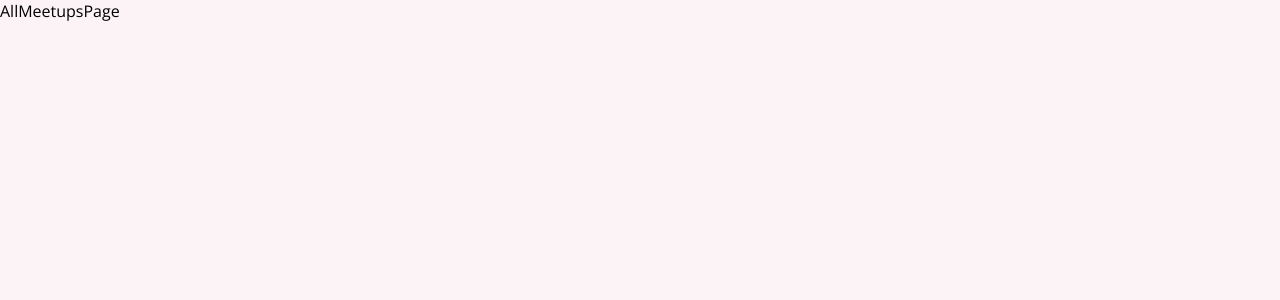
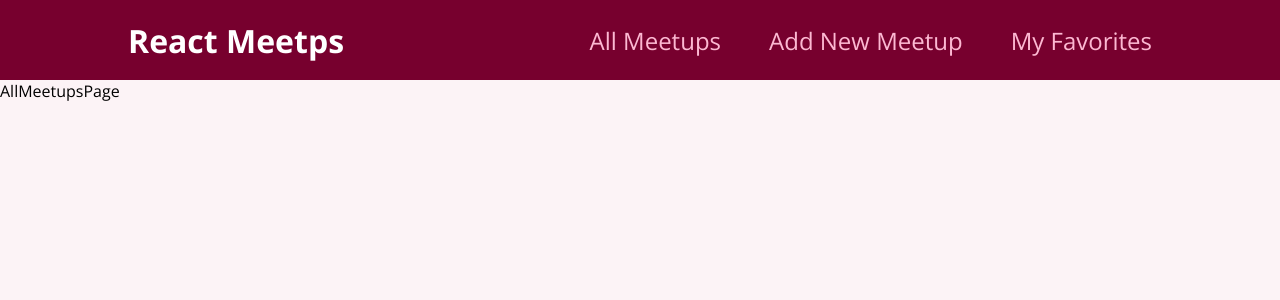
Before and after one commit to javonwashere/React-Meetups-App, a React (Create React App) app: page / in a window 1280 px wide. Shown: the top 300 px of the page. Built offline with nearby package versions, Linux system fonts and the light colour scheme.

Commit message:
css module classes

```diff
--- a/src/App.js
+++ b/src/App.js
@@ -3,10 +3,12 @@
 import AllMeetupsPage from './pages/AllMeetups';
 import NewMeetupPage from './pages/NewMeetup';
 import FavoritesPage from './pages/Favorites';
+import MainNavigation from './components/layout/MainNavigation';
 
 function App() {
   return (
     <div>
+      <MainNavigation />
       <Switch>
         <Route path="/" exact>
           <AllMeetupsPage />
--- /dev/null
+++ b/src/components/layout/MainNavigation.js
@@ -0,0 +1,25 @@
+import { Link } from 'react-router-dom';
+import classes from './MainNavigation.module.css';
+
+function MainNavigation() {
+  return (
+    <header className={classes.header}>
+      <div className={classes.logo}>React Meetps</div>
+      <nav>
+        <ul>
+          <li>
+            <Link to='/'>All Meetups</Link>
+          </li>
+          <li>
+            <Link to='/new-meetup'>Add New Meetup</Link>
+          </li>
+          <li>
+            <Link to='/favorites'>My Favorites</Link>
+          </li>
+        </ul>
+      </nav>
+    </header>
+  );
+}
+
+export default MainNavigation;
--- /dev/null
+++ b/src/components/layout/MainNavigation.module.css
@@ -0,0 +1,47 @@
+.header {
+    width: 100%;
+    height: 5rem;
+    display: flex;
+    align-items: center;
+    justify-content: space-between;
+    background-color: #77002e;
+    padding: 0 10%;
+  }
+
+  .logo {
+    font-size: 2rem;
+    color: white;
+    font-weight: bold;
+  }
+
+  .header ul {
+    list-style: none;
+    margin: 0;
+    padding: 0;
+    display: flex;
+    align-items: baseline;
+  }
+
+  .header li {
+    margin-left: 3rem;
+  }
+
+  .header a {
+    text-decoration: none;
+    font-size: 1.5rem;
+    color: #fcb8d2;
+  }
+
+  .header a:hover,
+  .header a:active,
+  .header a.active {
+    color: white;
+  }
+
+  .badge {
+    background-color: #cc2062;
+    color: white;
+    border-radius: 12px;
+    padding: 0 1rem;
+    margin-left: 0.5rem;
+  }
```
